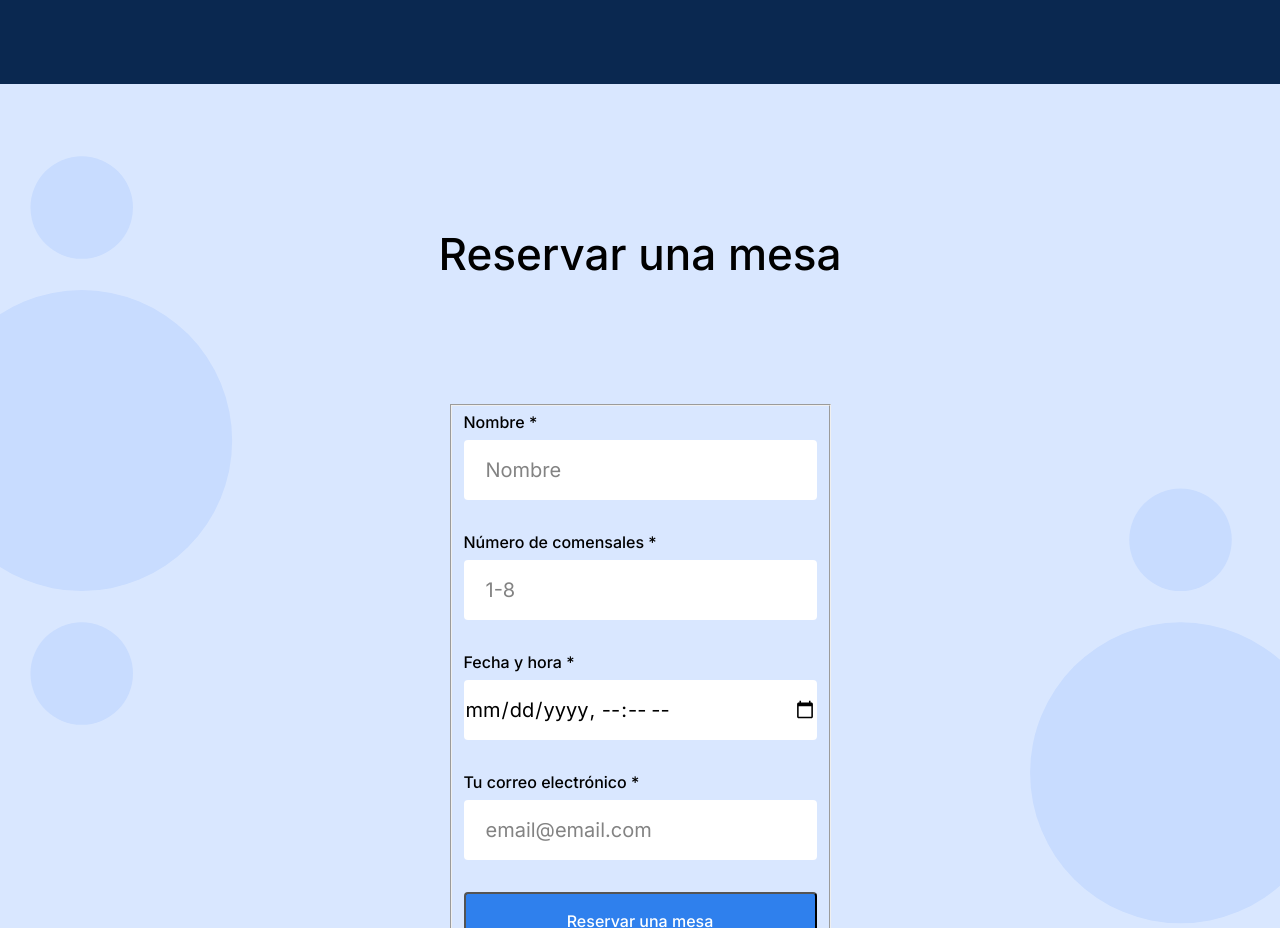
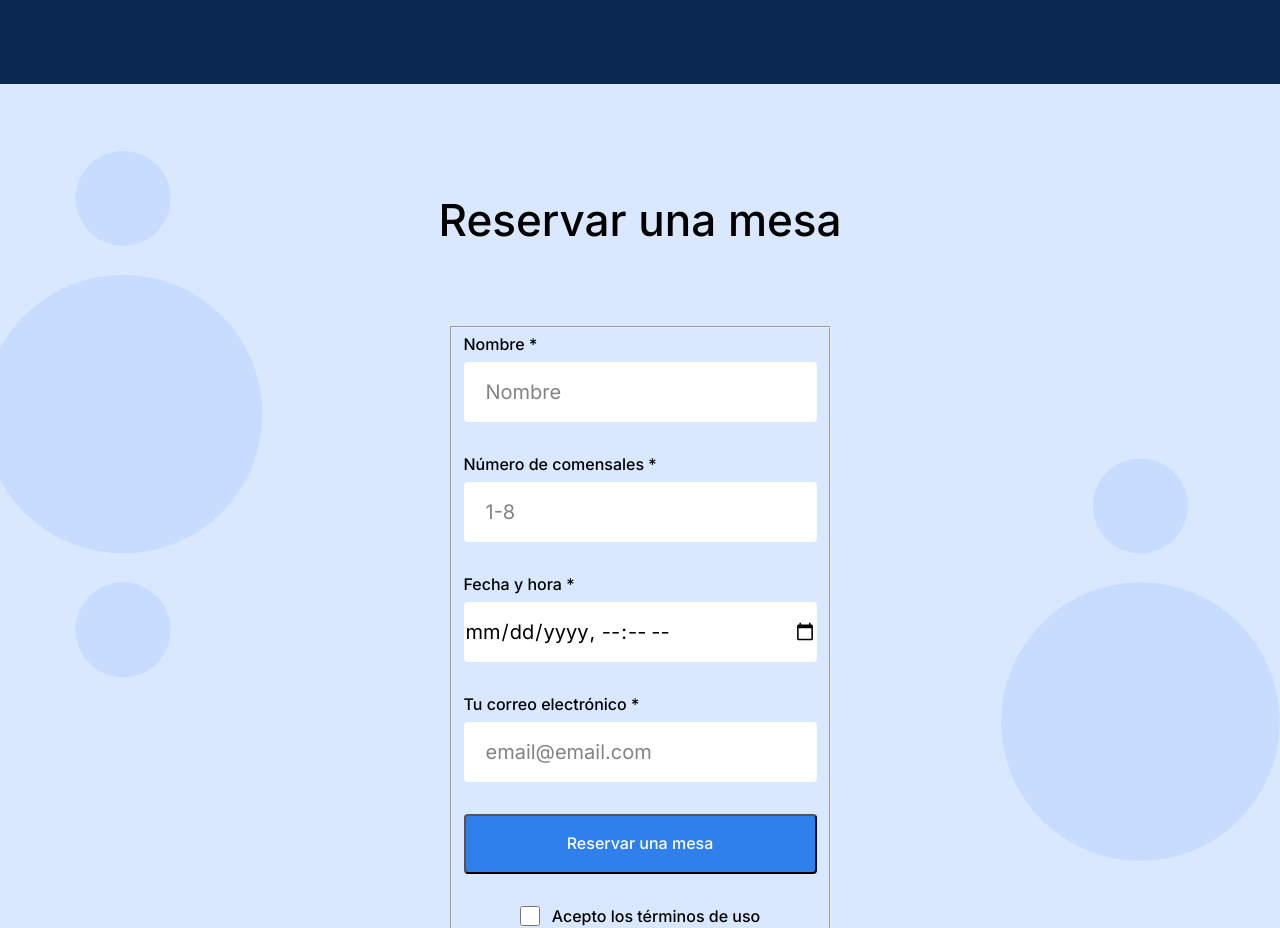
Before and after one commit to Gabo-SRuiz/web_project_coffeeshop, a plain HTML site: page index.html in a window 1280 px wide. Shown: the part 1560-2488 px from the top of the page. Drawn offline with Linux system fonts and the light colour scheme.

Commit message:
Proyecto 4 Etapa 3

```diff
--- a/pages/index.css
+++ b/pages/index.css
@@ -176,9 +176,7 @@
 }
 
 .reservation__title {
-  padding: 100px 0 80px 0;
-  margin-right: auto;
-  margin-left: auto;
+  margin: 110px auto 80px auto;
   font-style: normal;
   font-weight: 500;
   font-size: 44px;
```
